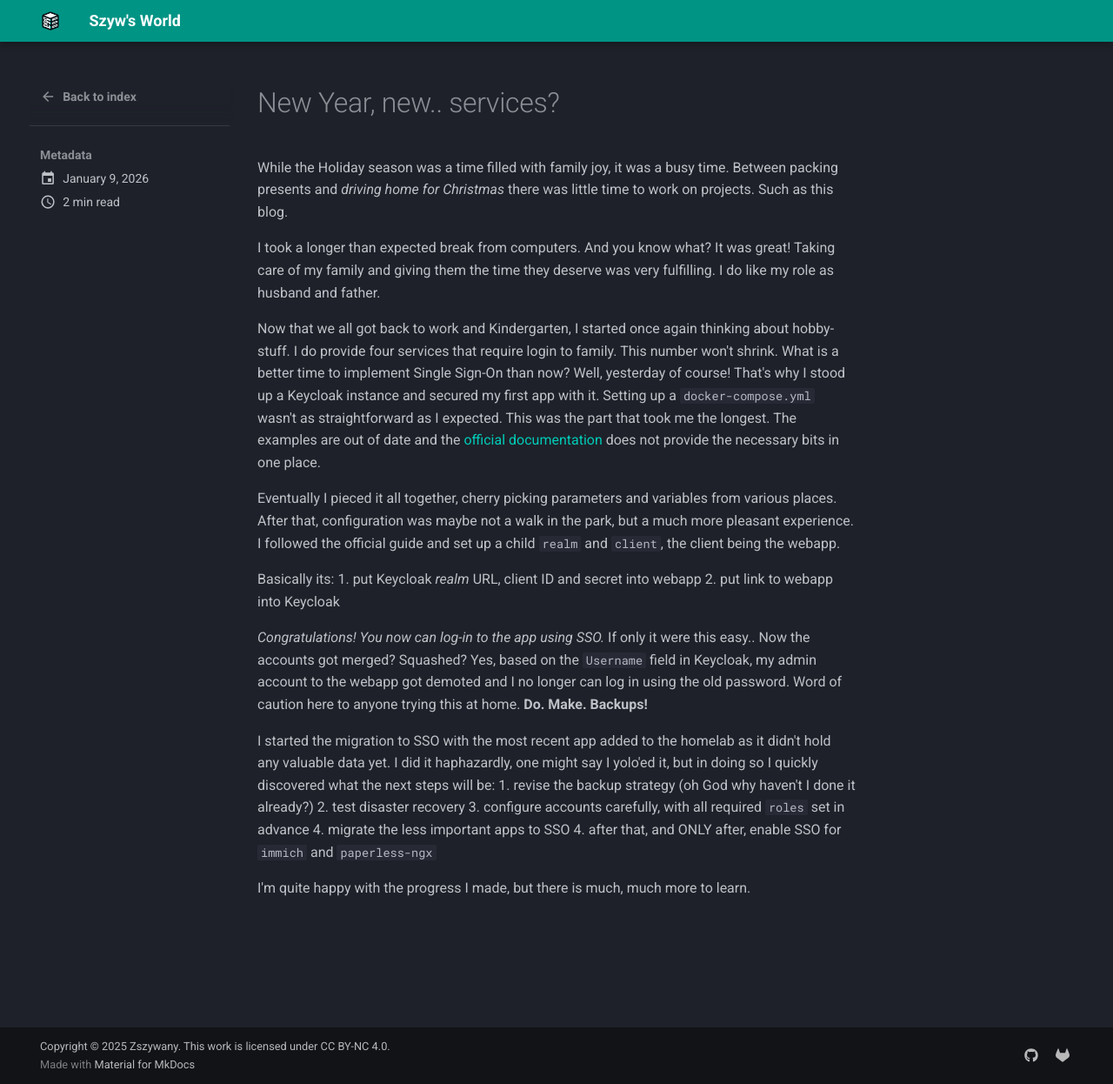
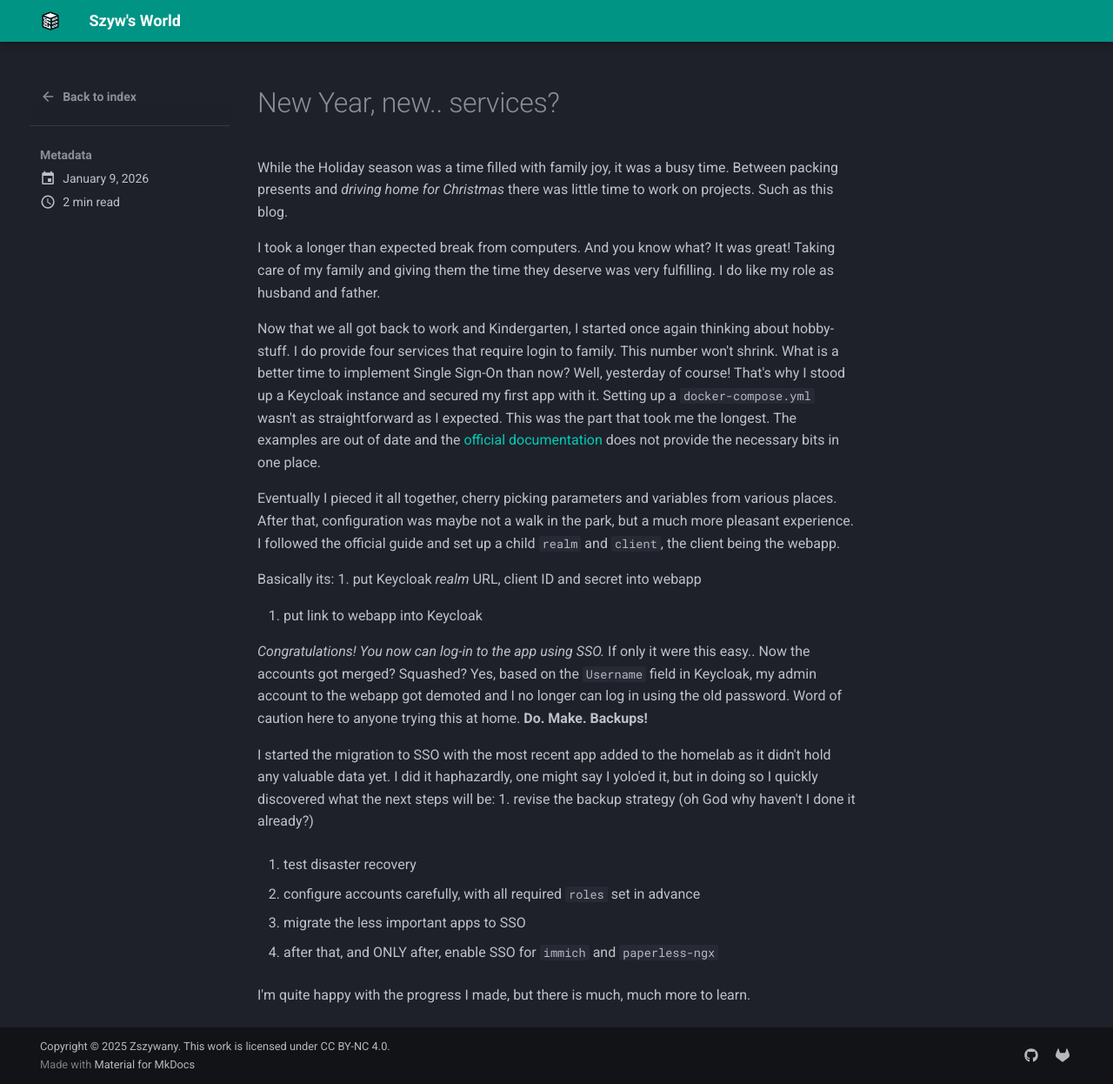
Before and after one commit to Zszywany/website, an MkDocs documentation site: the page built from docs/blog/posts/New Year, new.. services?.md, in a window 1280 px wide and 1246 px high. Shown: the whole window at 87% size. Built offline with MkDocs 1.6.1 and Material for MkDocs 9.7.7, drawn with Linux system fonts in a browser that asks for light colours.

Commit message:
corrections

```diff
--- a/docs/blog/posts/New Year, new.. services?.md
+++ b/docs/blog/posts/New Year, new.. services?.md
@@ -16,6 +16,7 @@
 
 Basically its:
 1. put Keycloak *realm* URL, client ID and secret into webapp
+
 2. put link to webapp into Keycloak
 
 *Congratulations! You now can log-in to the app using SSO.* If only it were this easy..
@@ -23,9 +24,13 @@
 
 I started the migration to SSO with the most recent app added to the homelab as it didn't hold any valuable data yet. I did it haphazardly, one might say I yolo'ed it, but in doing so I quickly discovered what the next steps will be:
 1. revise the backup strategy (oh God why haven't I done it already?)
+
 2. test disaster recovery
+
 3. configure accounts carefully, with all required `roles` set in advance
+
 4. migrate the less important apps to SSO
-4. after that, and ONLY after, enable SSO for `immich` and `paperless-ngx`
+
+5. after that, and ONLY after, enable SSO for `immich` and `paperless-ngx`
 
 I'm quite happy with the progress I made, but there is much, much more to learn.
```
